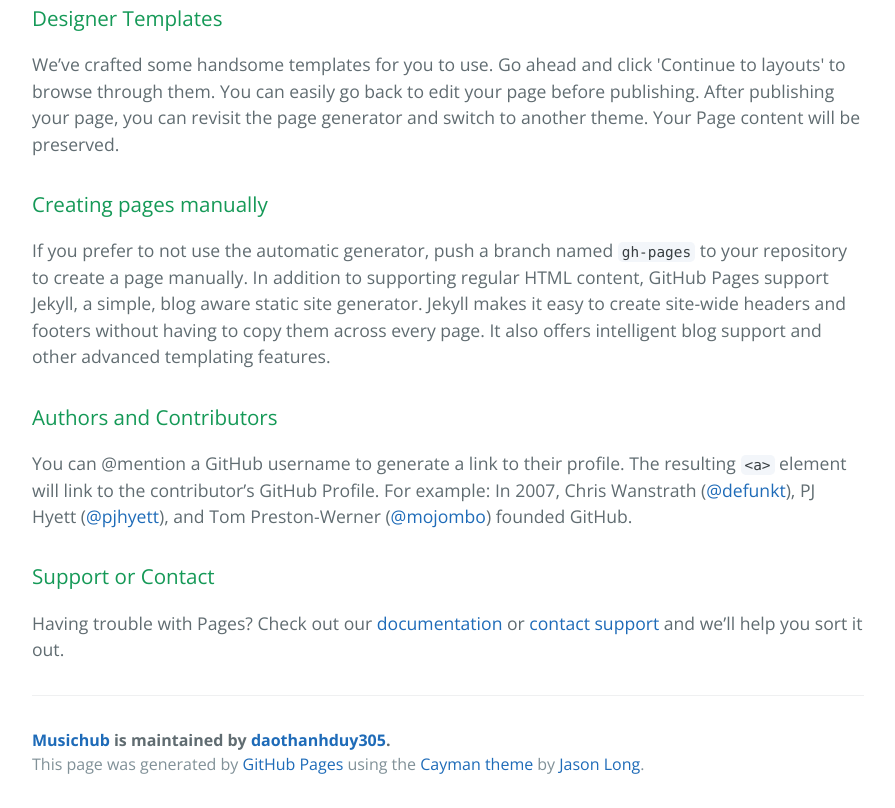
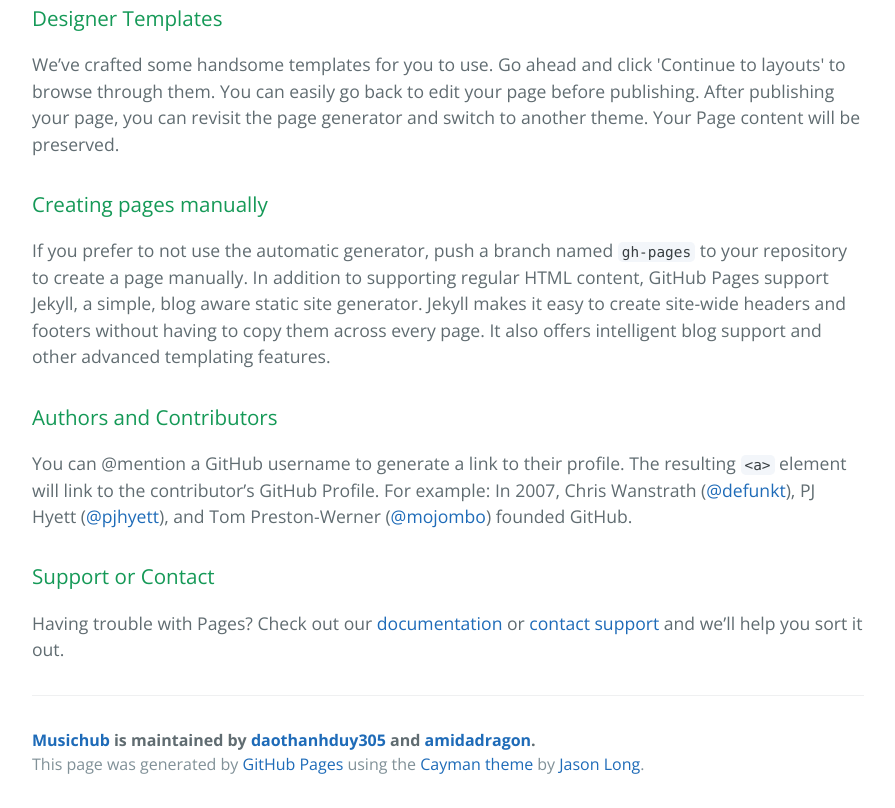
Before and after one commit to daothanhduy305/MusicHub, a plain HTML site: page index.html in a window 1280 px wide. Shown: the part 598-1406 px from the top of the page, without its empty margins (192-1087 px from the left). Drawn offline with nearby package versions, Linux system fonts and the light colour scheme.

Commit message:
[Test] Update maintainer for MusicHub website
Signed-off-by: Ebolo <daothanhduy305@gmail.com>

```diff
--- a/index.html
+++ b/index.html
@@ -45,7 +45,9 @@
 <p>Having trouble with Pages? Check out our <a href="https://help.github.com/pages">documentation</a> or <a href="https://github.com/contact">contact support</a> and we’ll help you sort it out.</p>
 
       <footer class="site-footer">
-        <span class="site-footer-owner"><a href="https://github.com/daothanhduy305/MusicHub">Musichub</a> is maintained by <a href="https://github.com/daothanhduy305">daothanhduy305</a>.</span>
+          <span class="site-footer-owner"><a href="https://github.com/daothanhduy305/MusicHub">Musichub</a> is maintained by <a
+                  href="https://github.com/daothanhduy305">daothanhduy305</a> and <a
+                  href="https://github.com/amidadragon">amidadragon</a>.</span>
 
         <span class="site-footer-credits">This page was generated by <a href="https://pages.github.com">GitHub Pages</a> using the <a href="https://github.com/jasonlong/cayman-theme">Cayman theme</a> by <a href="https://twitter.com/jasonlong">Jason Long</a>.</span>
       </footer>
```
